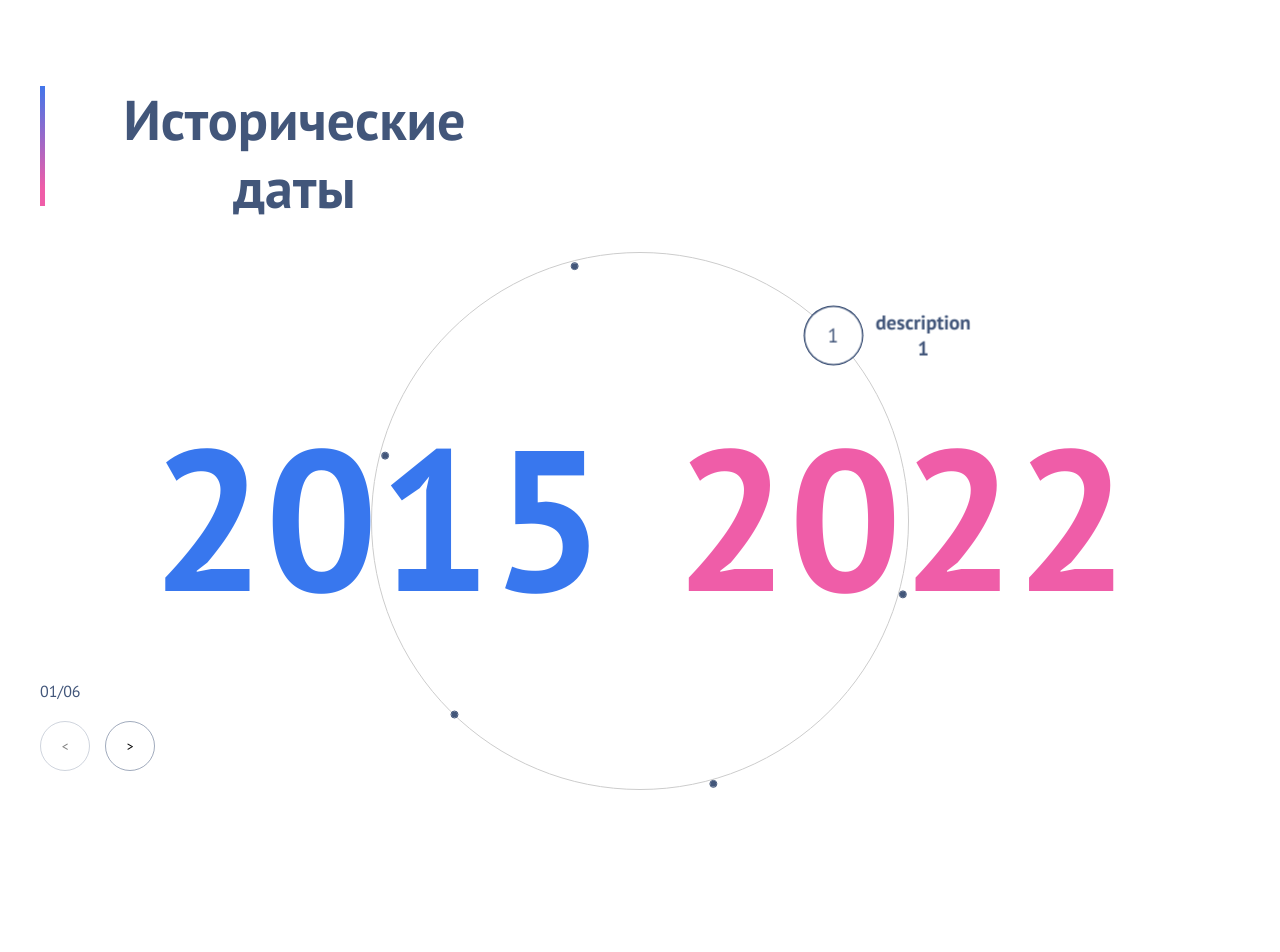
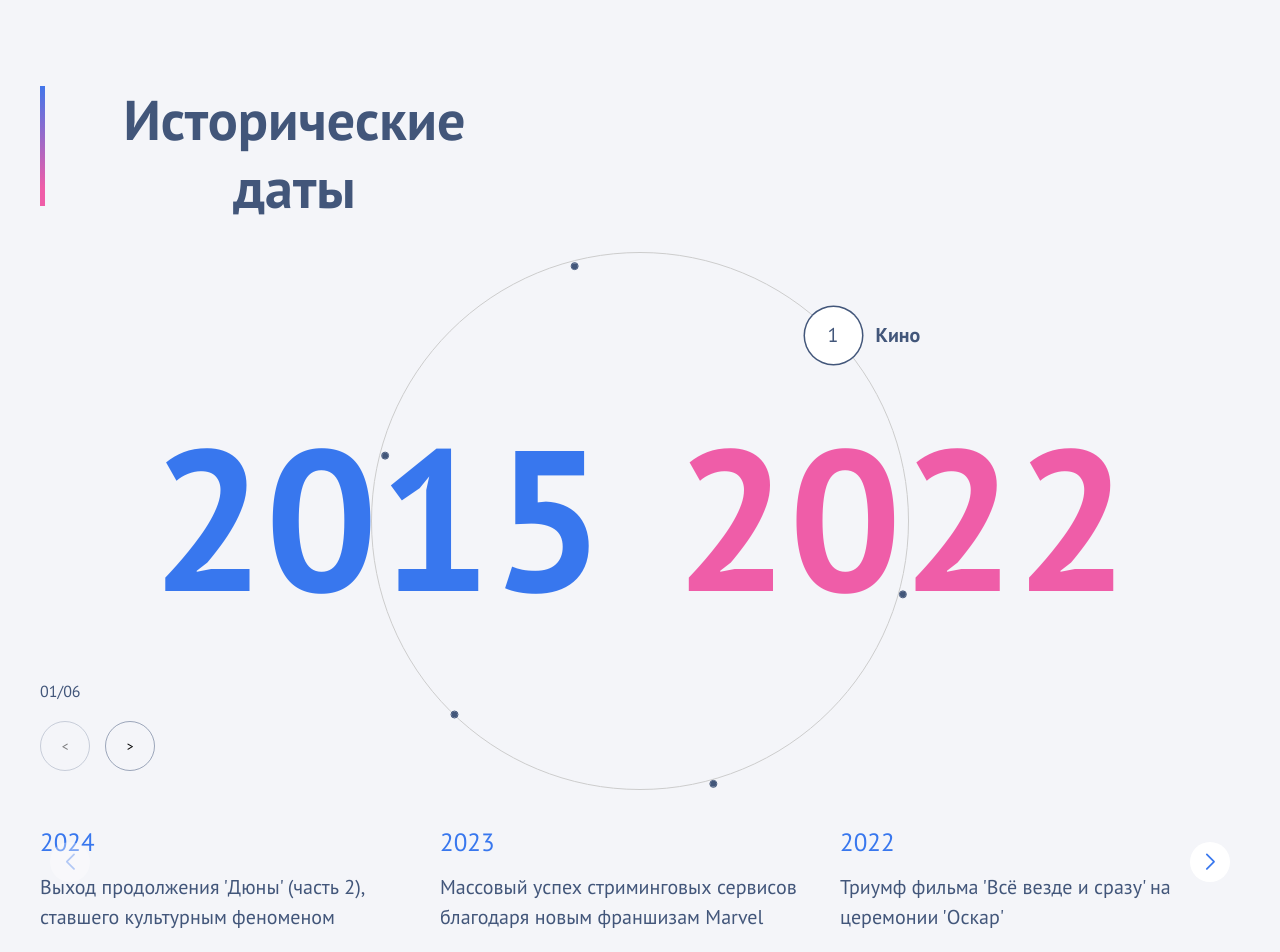
Before and after one commit to wkinMe/only-test, a React (Vite) app: page / in a window 1280 px wide. Shown: the top 952 px of the page. Before the commit the page ends 846 px from the top, so only its background shows below. Built offline with nearby package versions, Linux system fonts and the light colour scheme.

Commit message:
feat: slider with dates added

```diff
--- a/src/components/Dates/index.tsx
+++ b/src/components/Dates/index.tsx
@@ -3,8 +3,10 @@ import styled from "styled-components";
 import CirclePoint from "../CirclePoint";
 import styles from "./style.module.scss";
 import clsx from "clsx";
+import periods from "../../db/periods.json";
 
 import { Swiper, SwiperSlide } from "swiper/react";
+import Slider from "../Slider";
 
 const CircleContainer = styled.div`
   position: absolute;
@@ -47,50 +49,55 @@ const PointContent = styled.div<{ isActive: boolean; compensationAngle: number }
 export default function Dates() {
   const [startDate, setStartDate] = useState(2015);
   const [endDate, setEndDate] = useState(2022);
-  const [datesCount, setDatesCount] = useState(6);
-  const [currentDate, setCurrentDate] = useState(1);
+
+
+  const [currentPeriodId, setCurrentPeriodId] = useState(1);
   const [rotationAngle, setRotationAngle] = useState(0);
 
-  const prevButtonClass = clsx(currentDate === 1 && styles.disabled);
-  const nextButtonClass = clsx(currentDate === datesCount && styles.disabled);
+  const periodsArr = periods.periods;
+  const periodsCount = periodsArr.length;
+
+  const prevButtonClass = clsx(currentPeriodId === 1 && styles.disabled);
+  const nextButtonClass = clsx(currentPeriodId === periodsCount && styles.disabled);
 
   const handlePrevClick = () => {
-    if (currentDate > 1) {
-      setCurrentDate((prev) => prev - 1);
-      setRotationAngle((prev) => ((prev + 360 / datesCount) % 360));
+    if (currentPeriodId > 1) {
+      setCurrentPeriodId((prev) => prev - 1);
+      setRotationAngle((prev) => ((prev + 360 / periodsCount) % 360));
     }
   };
 
   const handleNextClick = () => {
-    if (currentDate < datesCount) {
-      setCurrentDate((prev) => prev + 1);
-      setRotationAngle((prev) => ((prev - 360 / datesCount) % 360));
+    if (currentPeriodId < periodsCount) {
+      setCurrentPeriodId((prev) => prev + 1);
+      setRotationAngle((prev) => ((prev - 360 / periodsCount) % 360));
     }
   };
 
   const handlePointClick = (selectedNum: number) => {
-    const anglePerPoint = 360 / datesCount;
-    const steps = selectedNum - currentDate;
+    const anglePerPoint = 360 / periodsCount;
+    const steps = selectedNum - currentPeriodId;
     let newRotationAngle = rotationAngle - steps * anglePerPoint;
 
     // Приводим угол к диапазону [0, 360)
     newRotationAngle = ((newRotationAngle % 360) + 360) % 360;
 
-    setCurrentDate(selectedNum);
+    setCurrentPeriodId(selectedNum);
     setRotationAngle(newRotationAngle);
   };
 
   const radius = 536 / 2; // Радиус круга
 
-  const points = Array.from({ length: datesCount }, (_, index) => {
-    const angle = (360 / datesCount) * index;
+  const points = periodsArr.map((i, idx) => {
+    const angle = (360 / periodsCount) * idx;
     return {
-      num: index + 1,
-      description: `description ${index + 1}`,
-      isActive: index + 1 === currentDate,
+      num: idx + 1,
+      description: i.theme,
+      isActive: idx + 1 === currentPeriodId,
       angle,
     };
-  });
+  })
+
 
   const adjustedRotationAngle = rotationAngle;
 
@@ -101,7 +108,7 @@ export default function Dates() {
         <CircleContainer>
           <StyledCircle rotationAngle={adjustedRotationAngle}>
             {points.map(({ num, description, isActive, angle }) => {
-              const compensationAngle = (currentDate - num) * 60;
+              const compensationAngle = (currentPeriodId - num) * 60;
 
               return (
                 <PointWrapper key={num} angle={angle} radius={radius} isActive={isActive}>
@@ -122,8 +129,8 @@ export default function Dates() {
           <span className={styles.dateEnd}>{endDate}</span>
         </h1>
       </div>
-      <div className={styles.datesPagination}>
-        <span className={styles.datesCounter}>0{currentDate}/0{datesCount}</span>
+      <div className={styles.periodsPagination}>
+        <span className={styles.periodsCounter}>0{currentPeriodId}/0{periodsCount}</span>
         <button onClick={handlePrevClick} className={prevButtonClass}>
           {"<"}
         </button>
@@ -131,6 +138,7 @@ export default function Dates() {
           {">"}
         </button>
       </div>
+      <Slider events={periods.periods[0].events} />
     </div>
   );
 }
--- a/src/components/Dates/style.module.scss
+++ b/src/components/Dates/style.module.scss
@@ -16,13 +16,13 @@
         border: 1px solid
     }
 
-    .datesPagination {
+    .periodsPagination {
         display: grid;
         row-gap: 20px;
         max-width: 130px;
         grid-template-columns: repeat(2, 1fr);
 
-        & .datesCounter {
+        & .periodsCounter {
             color: rgba(66, 86, 122, 1);
             text-align: left;
             grid-column: 1/3;
@@ -39,6 +39,10 @@
             border-radius: 50%;
             border: 1px solid rgba(66, 86, 122, 0.5);
         }
+    }
+
+    .slider {
+        height: 135px;
     }
 
     h1 {
--- /dev/null
+++ b/src/components/Slider/NavigateButton/style.module.scss
@@ -0,0 +1,7 @@
+.button {
+    width: 40px;
+    height: 40px;
+    border-radius: 50%;
+    background-color: #fff;
+    box-shadow: 10px #000;
+}
--- /dev/null
+++ b/src/components/Slider/Slide/index.tsx
@@ -0,0 +1,13 @@
+import { EventItem } from "../../../types";
+import styles from "./styles.module.scss"
+
+interface SlideProps {
+    item: EventItem;
+}
+
+export default function Slide({item}: SlideProps) {
+    return <div className={styles.slide}>
+        <span className={styles.year}>{item.year}</span>
+        <span className={styles.event}>{item.event}</span>
+    </div>
+}
--- /dev/null
+++ b/src/components/Slider/Slide/styles.module.scss
@@ -0,0 +1,22 @@
+.slide {
+    cursor: grab;
+    margin-top: 56px;
+    text-align: left;
+    flex-shrink: 1;
+    display: flex;
+    flex-direction: column;
+    gap: 15px;
+
+    .year {
+        color: rgba(56, 119, 238, 1);
+        font-size: 25px;
+        font-weight: 400;
+        line-height: 120%;
+    }
+
+    .event {
+        color: rgba(66, 86, 122, 1);
+        font-size: 20px;
+        line-height: 30px;
+    }
+}
--- /dev/null
+++ b/src/components/Slider/index.tsx
@@ -0,0 +1,49 @@
+// Импорты
+import { Swiper, SwiperSlide } from 'swiper/react';
+import { Navigation } from 'swiper/modules';
+
+// Стили Swiper
+import 'swiper/scss';
+import 'swiper/css/navigation';
+import "./style.scss";
+
+import { EventItem } from "../../types"
+import Slide from './Slide';
+
+interface SliderProps {
+    events: EventItem[];
+}
+
+export default function Slider({events}: SliderProps) {
+    return (
+        <div style={{ position: 'relative' }}>
+            {/* Swiper компонент */}
+            <Swiper
+                slidesPerView={3}
+                grabCursor={true}
+                navigation={{
+                    nextEl: '.swiper-button-next',
+                    prevEl: '.swiper-button-prev',
+                }}
+                modules={[Navigation]}
+            >
+                {events.map((item, index) => (
+                    <SwiperSlide key={index}>
+                        <Slide item={item}></Slide>
+                    </SwiperSlide>
+                ))}
+            </Swiper>
+
+            {/* Кнопки навигации */}
+            <div className="swiper-button-prev" />
+            <div className="swiper-button-next" />
+        </div>
+    );
+}
+
+
+// Для swiper-button-prev добавьте:
+// left: '10px';
+
+// Для swiper-button-next добавьте:
+// right: '10px';
--- /dev/null
+++ b/src/components/Slider/style.scss
@@ -0,0 +1,23 @@
+.swiper-button-next,
+.swiper-button-prev {
+    background-color: #fff;
+    position: absolute;
+    top: 70%;
+    transform: translateY(-50%);
+    width: 40px;
+    height: 40px;
+    color: #fff;
+    display: flex;
+    border-radius: 50%;
+    align-items: center;
+    justify-content: center;
+    z-index: 10;
+    cursor: pointer;
+}
+
+.swiper-button-prev::after,
+.swiper-button-next::after {
+    color: rgba(56, 119, 238, 1);
+    font-size: 16px;
+    font-weight: bold;
+}
--- a/src/dates/dates.json
+++ b/src/db/periods.json
@@ -1,5 +1,5 @@
 {
-    "themes": [
+    "periods": [
         {
             "theme": "Кино",
             "events": [
--- a/src/index.css
+++ b/src/index.css
@@ -1,3 +1,7 @@
 * {
   font-family: "PT Sans", sans-serif;;
 }
+
+body {
+ background-color: rgba(244, 245, 249, 1);
+}
--- /dev/null
+++ b/src/types/index.ts
@@ -0,0 +1,10 @@
+// Тип одного события
+export interface EventItem {
+    year: number;
+    event: string;
+};
+
+export interface PeriodItem {
+    theme: string;
+    events: Event[];
+};
```
Also changed, not shown: src/components/Slider/NavigateButton/index.tsx (added, +9 -0 lines).
